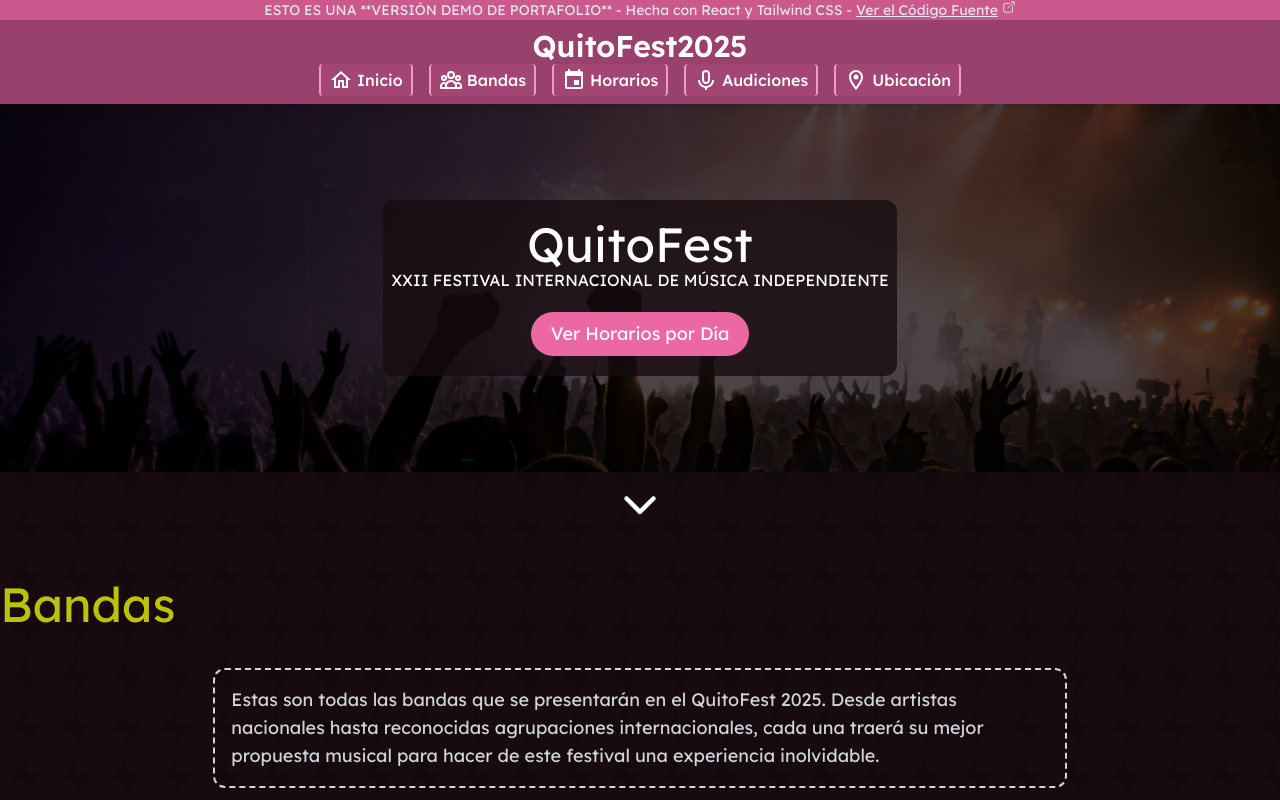
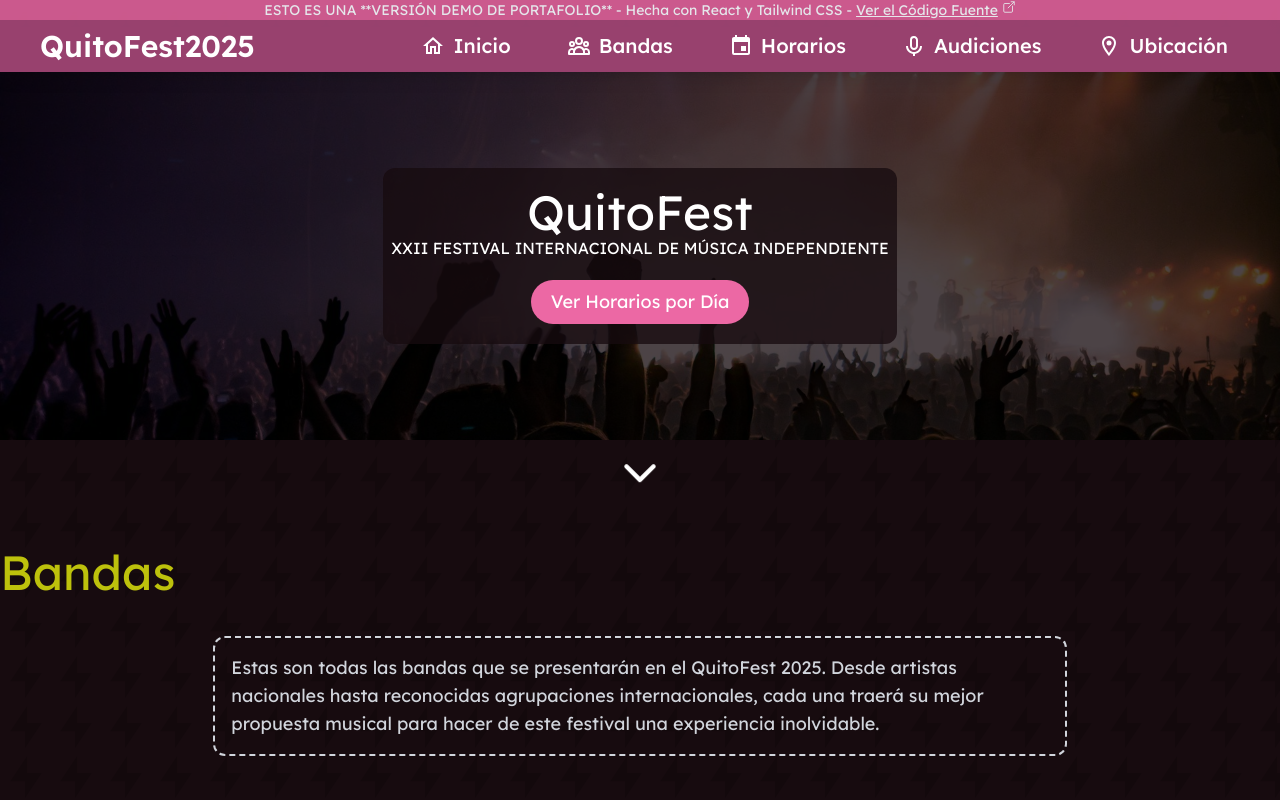
Before and after one commit to LeandroRubio-73456/quitofest-2025, a React (Vite) app: page / in a window 1280 px wide. Shown: the top 800 px of the page. Built offline with nearby package versions, Linux system fonts and the light colour scheme.

Commit message:
Add responsive mobile menu to Menu component
Introduces a mobile-friendly menu in the Menu component using state to toggle visibility. Adds menu icons for open/close, integrates the Button component for toggling, and refactors layout for better responsiveness on different screen sizes.

```diff
--- a/src/BandCard.jsx
+++ b/src/BandCard.jsx
@@ -1,4 +1,5 @@
 import { useState } from "react";
+
 export function BandCard({ nameBand, country, gender, time, headliner }) {
   const classMap = {
     amarillo: 'bg-amarillo-transparente border-amarillo text-amarillo',
--- a/src/Button.jsx
+++ b/src/Button.jsx
@@ -1,5 +1,5 @@
 import { useState } from "react";
-export function Button({ text, section }) {
+export function Button({ text, section}) {
     const classMap = {
         rosa: 'bg-rosa border-rosa hover:bg-rosa-oscuro active:bg-rosa-claro focus:outline-rosa-oscuro',
         naranja: 'bg-naranja border-naranja hover:bg-naranja-oscuro active:bg-naranja-claro focus:outline-naranja-oscuro',
--- a/src/Menu.jsx
+++ b/src/Menu.jsx
@@ -3,7 +3,11 @@ import { HiOutlineUserGroup } from "react-icons/hi";
 import { MdEvent } from "react-icons/md";
 import { BiMicrophone } from "react-icons/bi";
 import { MdOutlineLocationOn } from "react-icons/md";
-import { IoOpenOutline } from "react-icons/io5";
+import { IoOpenOutline, IoClose, IoMenu } from "react-icons/io5";
+
+import { useState } from "react";
+
+import { Button } from "./Button";
 
 export function Menu() {
     const sections = ['Inicio', 'Bandas', 'Horarios', 'Audiciones', 'Ubicación'];
@@ -12,20 +16,47 @@ export function Menu() {
         <MdOutlineHome className="size-6" />,
         <HiOutlineUserGroup className="size-6" />,
         <MdEvent className="size-6" />,
-        <BiMicrophone  className="size-6" />,
-        <MdOutlineLocationOn   className="size-6" />
+        <BiMicrophone className="size-6" />,
+        <MdOutlineLocationOn className="size-6" />
     ];
 
+    const [activeMenu, setActiveMenu] = useState(false);
+
+    function activatedMenu() {
+        setActiveMenu(!activeMenu)
+    }
+
     return (
-        <>
-            <header className="sticky top-0 shadow-lg z-50">
-                <p className="bg-rosa/85 backdrop-blur-sm text-gray-200 text-sm text-center flex justify-center gap-1">ESTO ES UNA **VERSIÓN DEMO DE PORTAFOLIO** - Hecha con React y Tailwind CSS - <a href="https://github.com/LeandroRubio-73456/quitofest-2025" target="_blank" rel="noopener noreferrer" className="underline flex gap-1">Ver el Código Fuente <IoOpenOutline /></a></p>
-                <nav className="flex flex-col justify-between items-center px-10 py-2 bg-rosa-oscuro/75 backdrop-blur-sm text-white">
-                    <h1 className="text-3xl font-semibold"><a href="#">QuitoFest2025</a></h1>
-                    <ul className="flex flex-wrap gap-4 text-normal">
+        <header className="sticky top-0 shadow-lg z-50">
+            <p className="bg-rosa/85 backdrop-blur-sm text-gray-200 text-sm text-center flex justify-center gap-1">ESTO ES UNA **VERSIÓN DEMO DE PORTAFOLIO** - Hecha con React y Tailwind CSS - <a href="https://github.com/LeandroRubio-73456/quitofest-2025" target="_blank" rel="noopener noreferrer" className="underline flex gap-1">Ver el Código Fuente <IoOpenOutline /></a></p>
+            <nav className="flex flex-row justify-between items-center px-10 py-2 bg-rosa-oscuro/75 backdrop-blur-sm text-white">
+                <h1 className="text-3xl font-semibold"><a href="#">QuitoFest2025</a></h1>
+                <div className="lg:hidden">
+                    <Button text={activeMenu ? <IoClose className="size-6" /> : <IoMenu className="size-6" />} onClick={activatedMenu} />
+                </div>
+
+                {/* Desktop menu (visible on lg and up) */}
+                <ul className="hidden lg:flex flex-row gap-8 text-xl">
+                    {sections.map((section, i) => {
+                        const path = paths[i];
+                        const icon = icons[i];
+                        return (
+                            <li key={section}>
+                                <a href={path} className="flex flex-row font-medium items-center gap-2 px-3 py-1 hover:underline">
+                                    {icon}
+                                    {section}
+                                </a>
+                            </li>
+                        );
+                    })}
+                </ul>
+
+                {/* Mobile overlay menu (shown when activeMenu is true) */}
+                {activeMenu && (
+                    <ul className="absolute inset-x-0 top-full flex flex-col gap-4 text-normal lg:hidden">
                         {sections.map((section, i) => {
-                            const path = paths[i] || '#';
-                            const icon = icons[i] || icons[0];
+                            const path = paths[i];
+                            const icon = icons[i];
                             return (
                                 <li key={section}>
                                     <a href={path} className="flex flex-row font-medium items-center gap-1 border-x-2 rounded-sm bg-rosa-transparente border-rosa-claro hover:bg-rosa-oscuro px-2 py-1 transition duration-200 ease-in-out">
@@ -36,8 +67,9 @@ export function Menu() {
                             );
                         })}
                     </ul>
-                </nav>
-            </header>
-        </>
+                )}
+
+            </nav>
+        </header>
     );
 }
```
